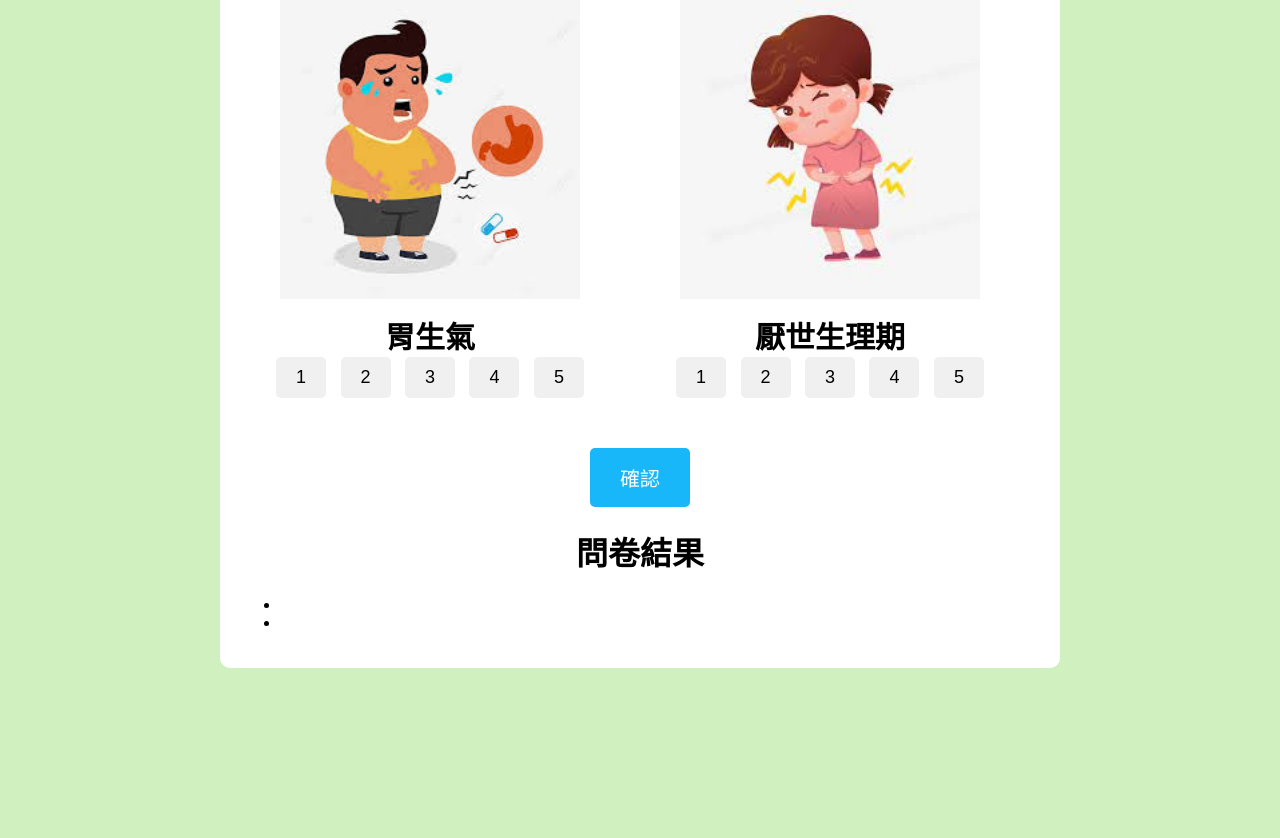
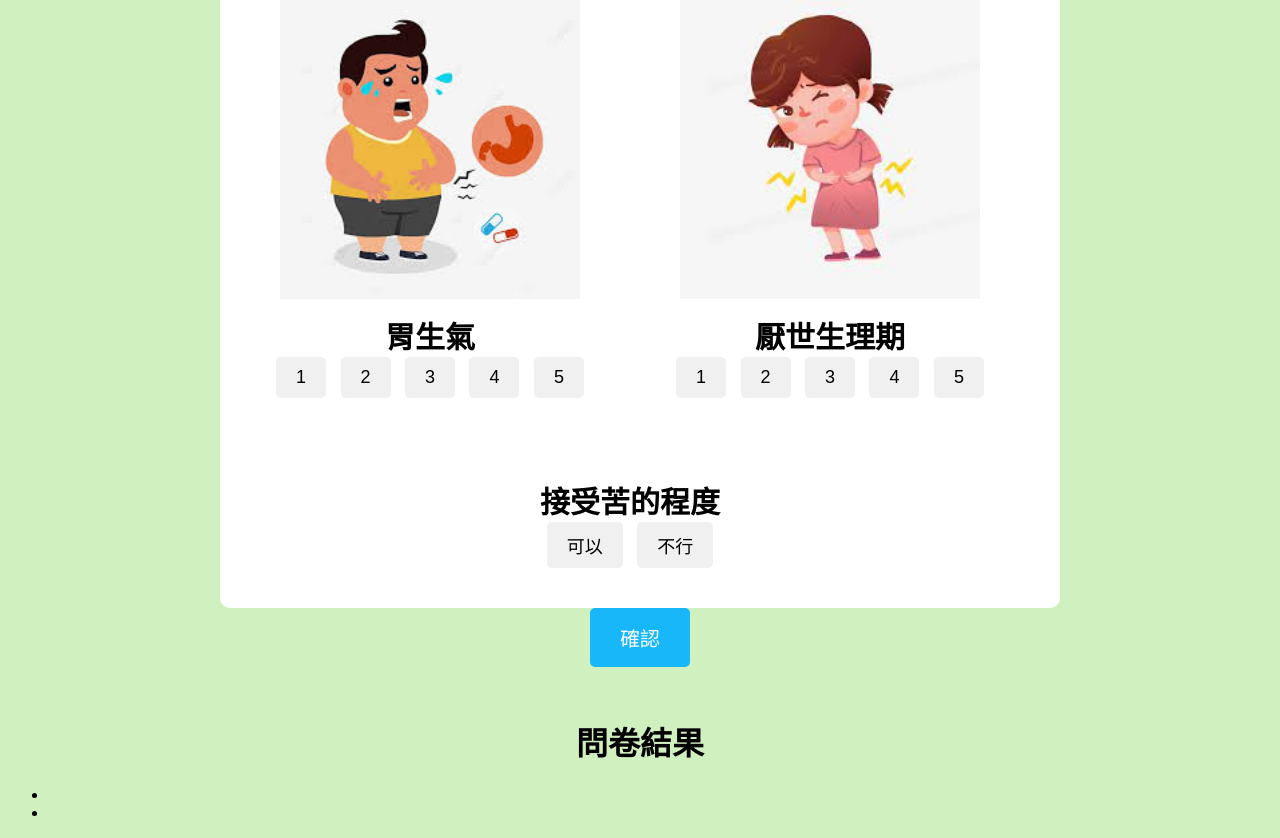
Before and after one commit to ntub113tea/backend, a Django app: page /question/ in a window 1280 px wide. Shown: the part 1072-1910 px from the top of the page. Before the commit the page ends 1740 px from the top, so only its background shows below. Run offline with Django 3.2, Linux system fonts and the light colour scheme.

Commit message:
更新 問卷模板
苦or不苦

```diff
--- a/templates/question.html
+++ b/templates/question.html
@@ -138,13 +138,28 @@
         <button onclick="updateStrength('menstrual-anguish-btn-5')" id="menstrual-anguish-btn-5">5</button>
     </div>
 </div>
+<!-- 第四行，新增的項目 -->
+
+    <div class="row" style="text-align: center;"></div>
+        <div class="item" id="symptom7">
+            <div class="title">接受苦的程度</div>
+            <button onclick="updateStrength('bitterness-btn-yes')" id="bitterness-btn-yes">可以</button>
+            <button onclick="updateStrength('bitterness-btn-no')" id="bitterness-btn-no">不行</button>
+        </div>
+    </div>
+</div>
+
 
         <!-- 確認按鈕 -->
+        <div style="display: flex; justify-content: center;">
+            <div class="row" style="text-align: center;">
+                <form method="post" name="question">
+                    {% csrf_token %}
+                    <button type="submit" name="confirm_button" style="background-color: #18b7fa; color: #ffffff; padding: 15px 30px; font-size: 20px;">確認</button>
+                </form>
+            </div>
+        </div>
 
-        <form method="post" name="question">
-            {% csrf_token %}
-            <button type="submit" name="confirm_button" style="background-color: #18b7fa; color: #ffffff; padding: 15px 30px; font-size: 20px;">確認</button>
-        </form>
 
             <h1>問卷結果</h1>
             <ul>
@@ -262,7 +277,12 @@
             case 'menstrual-anguish-btn-5':
                 menstrual_anguish=5;
                 break;
+
+            case 'bitterness-btn-yes': bitterness = "敢"; break;
+
+            case 'bitterness-btn-no': bitterness = "不敢"; break;
         }
+
         var expirationDate = new Date();
         expirationDate.setTime(expirationDate.getTime() + 600000); // 设置为当前时间的600秒後
 
```
